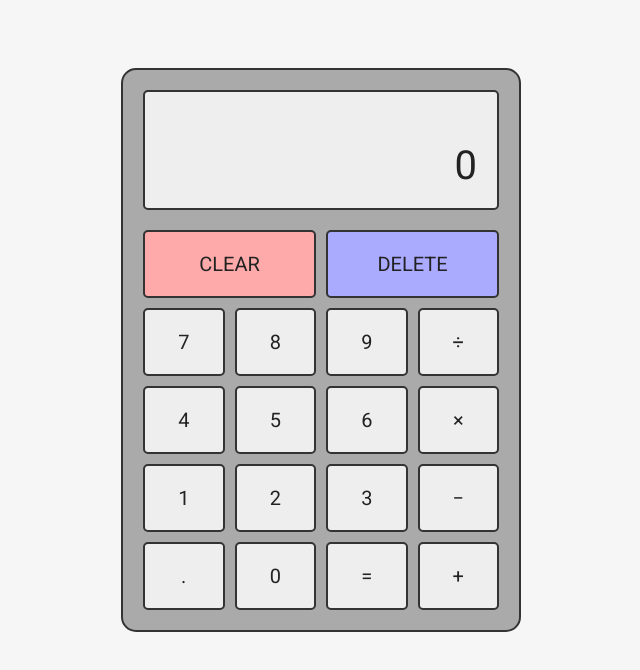
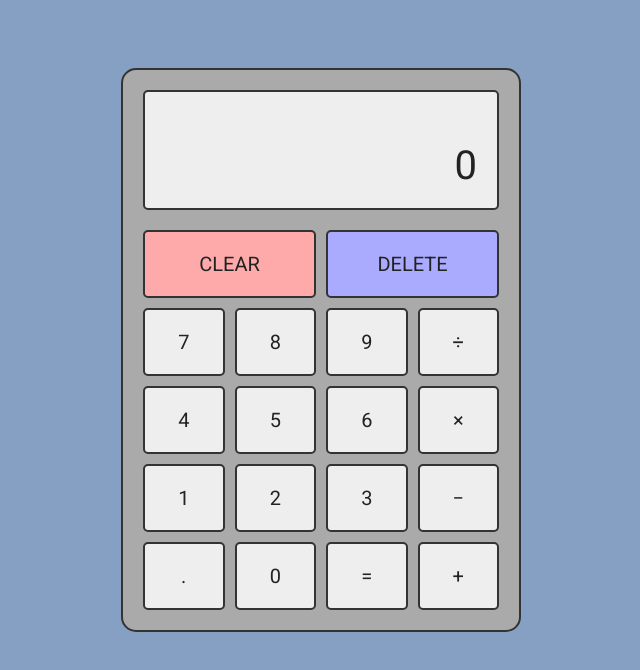
Before and after one commit to johnk726/calculator-web-app, a plain HTML site: page index.html in a window 1280 px wide. Shown: the whole page, without its empty margins (319-959 px from the left). Drawn offline with Linux system fonts and the light colour scheme.

Commit message:
update colors

```diff
--- a/styles.css
+++ b/styles.css
@@ -1,5 +1,5 @@
 :root {
-  --background: #f6f6f6;
+  --background: #85a0c3;
   --font: #222;
   --border: #333;
   --screen: #eee;
```
